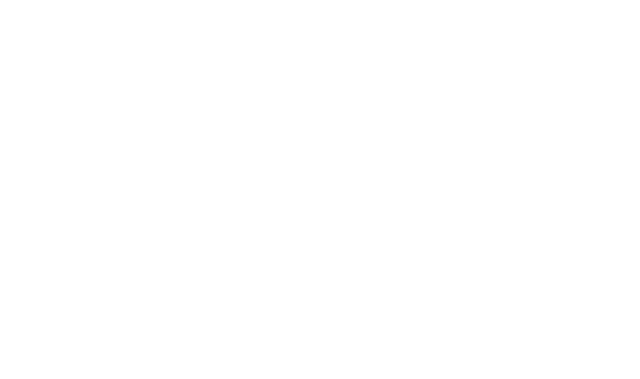
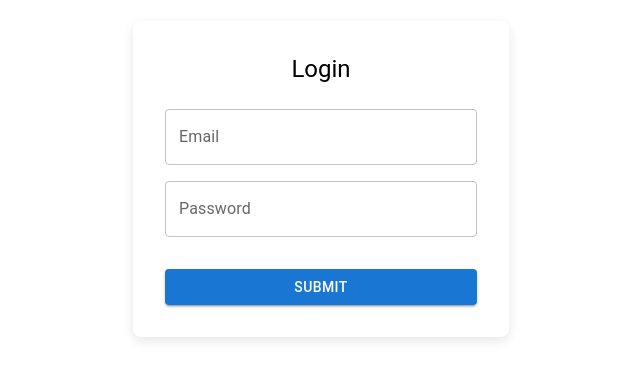
Before and after one commit to rakshajag13/brand-creators, a React (Create React App) app in the folder frontend/: page /login in a window 1280 px wide. Before the commit this address had no page. Shown: the part 221-600 px from the top of the page, without its empty margins (351-991 px from the left). Built offline with nearby package versions, Linux system fonts and the light colour scheme.

Commit message:
Login api integration

```diff
--- a/frontend/src/App.tsx
+++ b/frontend/src/App.tsx
@@ -3,8 +3,9 @@ import logo from './logo.svg';
 import './App.css';
 import { Register } from 'components/Register';
 import { AuthProvider } from 'context/AuthContext';
-import { BrowserRouter, Routes, Route } from 'react-router-dom';
+import { BrowserRouter, Routes, Route, Navigate } from 'react-router-dom';
 import Home from 'components/Home';
+import { Login } from 'components/Login';
 
 function App() {
   return (
@@ -12,9 +13,12 @@ function App() {
       <AuthProvider>
         <BrowserRouter>
           <Routes>
-            <Route index element={<Home />} />
+            <Route path="/" element={<Navigate to="/login" replace />} />
             <Route path="/register" element={<Register />} />
+            <Route path="/login" element={<Login />} />
             <Route path="/home" element={<Home />}>
+              {/* Optionally handle 404 - redirect any unmatched path to /login */}
+              <Route path="*" element={<Navigate to="/login" replace />} />
             </Route>
           </Routes>
         </BrowserRouter>
--- /dev/null
+++ b/frontend/src/components/Login.tsx
@@ -0,0 +1,101 @@
+import { useForm, Controller } from "react-hook-form";
+import { zodResolver } from '@hookform/resolvers/zod';
+import { z } from 'zod';
+import { Button, TextField, Typography, Grid, Container, Box } from "@mui/material";
+import { styled } from '@mui/material/styles';
+import { LoginData, RegisterData } from "../types/auth";
+import { useAuth } from "../context/AuthContext";
+import { useNavigate } from 'react-router-dom';
+
+const Root = styled(Container)({
+    display: 'flex',
+    flexDirection: 'column',
+    alignItems: 'center',
+    justifyContent: 'center',
+    height: '100vh',
+});
+
+const FormContainer = styled(Box)({
+    width: '100%',
+    maxWidth: 400,
+    display: 'flex',
+    flexDirection: 'column',
+    gap: '1rem',
+    padding: '2rem',
+    boxShadow: '0px 4px 12px rgba(0, 0, 0, 0.1)',
+    borderRadius: '8px',
+    backgroundColor: '#fff',
+});
+
+export const loginSchema = z.object({
+    email: z.string().email('Invalid email format'),
+    password: z.string()
+});
+
+export const Login: React.FC = () => {
+    const { handleSubmit, control, formState: { errors } } = useForm<LoginData>({
+        resolver: zodResolver(loginSchema),
+        mode: "onSubmit",
+        defaultValues: { email: "", password: "" }
+    });
+    const { login: loginUser } = useAuth();
+    const navigate = useNavigate();
+    const onSubmit = async (data: LoginData) => {
+        console.log(data)
+        await loginUser(data);
+        navigate('/Home');
+    };
+
+    return (
+        <Root>
+            <form onSubmit={handleSubmit(onSubmit)}>
+                <FormContainer>
+                    <Typography variant="h5" textAlign="center" gutterBottom>
+                        Login
+                    </Typography>
+
+                    <Controller
+                        name="email"
+                        control={control}
+                        render={({ field }) => (
+                            <TextField
+                                label="Email"
+                                variant="outlined"
+                                fullWidth
+                                {...field}
+                                error={!!errors.email}
+                                helperText={errors.email?.message}
+                            />
+                        )}
+                    />
+
+                    <Controller
+                        name="password"
+                        control={control}
+                        render={({ field }) => (
+                            <TextField
+                                label="Password"
+                                variant="outlined"
+                                type="password"
+                                fullWidth
+                                {...field}
+                                error={!!errors.password}
+                                helperText={errors.password?.message}
+                            />
+                        )}
+                    />
+
+                    <Button
+                        type="submit"
+                        variant="contained"
+                        color="primary"
+                        fullWidth
+                        sx={{ marginTop: '1rem' }}
+                    >
+                        Submit
+                    </Button>
+                </FormContainer>
+            </form>
+        </Root>
+    );
+};
```
Also changed, not shown: 1 other file (tests, documents, lock files or other folders).
